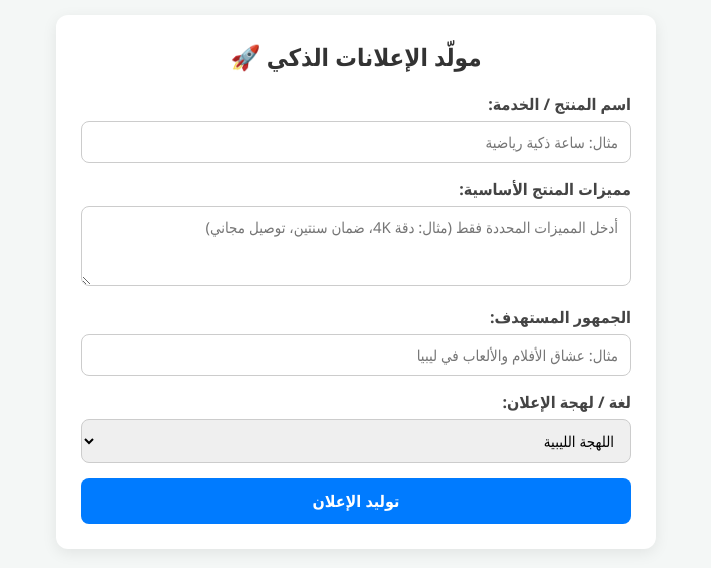
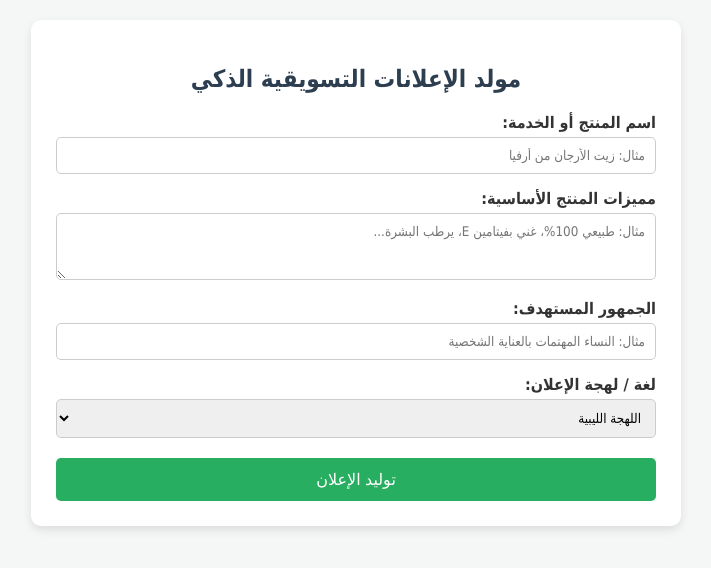
Before and after one commit to abdowon9213-lgtm/ai-affiliate-api, a plain HTML site: page index.html in a window 1280 px wide. Shown: the whole page, without its empty margins (284-995 px from the left). Drawn offline with Linux system fonts and the light colour scheme.

Commit message:
Update index.html

```diff
--- a/index.html
+++ b/index.html
@@ -3,63 +3,94 @@
 <head>
     <meta charset="UTF-8">
     <meta name="viewport" content="width=device-width, initial-scale=1.0">
-    <title>مولّد الإعلانات الذكي</title>
+    <title>مولد الإعلانات الذكي</title>
     <style>
-        * { box-sizing: border-box; font-family: 'Segoe UI', Tahoma, Geneva, Verdana, sans-serif; }
-        body { background-color: #f4f7f6; margin: 0; padding: 15px; display: flex; justify-content: center; }
-        .container { width: 100%; max-width: 600px; background: #ffffff; padding: 25px; border-radius: 12px; box-shadow: 0 4px 15px rgba(0,0,0,0.08); }
-        h2 { text-align: center; color: #333; margin-top: 0; }
-        .form-group { margin-bottom: 15px; }
-        label { display: block; margin-bottom: 6px; font-weight: bold; color: #444; }
-        input[type="text"], textarea, select { width: 100%; padding: 10px 12px; border: 1px solid #ccc; border-radius: 8px; font-size: 15px; }
-        textarea { resize: vertical; min-height: 80px; }
-        button.btn-submit { width: 100%; background-color: #007bff; color: white; padding: 12px; border: none; border-radius: 8px; font-size: 16px; cursor: pointer; font-weight: bold; }
-        button.btn-submit:hover { background-color: #0056b3; }
-        .result-box { margin-top: 20px; display: none; background: #f8f9fa; border: 1px solid #e9ecef; border-radius: 8px; padding: 15px; position: relative; }
-        .result-text { white-space: pre-wrap; word-break: break-word; color: #212529; font-size: 15px; line-height: 1.6; margin-top: 25px; }
-        .btn-copy { position: absolute; top: 10px; left: 10px; background-color: #28a745; color: white; border: none; padding: 6px 12px; border-radius: 5px; cursor: pointer; font-size: 13px; }
-        .btn-copy:hover { background-color: #218838; }
-        .loading { text-align: center; color: #007bff; font-weight: bold; display: none; margin-top: 15px; }
+        body {
+            font-family: Tahoma, sans-serif;
+            background-color: #f4f7f6;
+            margin: 0;
+            padding: 20px;
+            color: #333;
+        }
+        .container {
+            max-width: 600px;
+            margin: 0 auto;
+            background: #fff;
+            padding: 25px;
+            border-radius: 10px;
+            box-shadow: 0 4px 10px rgba(0,0,0,0.1);
+        }
+        h2 {
+            text-align: center;
+            color: #2c3e50;
+        }
+        label {
+            display: block;
+            margin-top: 15px;
+            font-weight: bold;
+        }
+        input, textarea, select {
+            width: 100%;
+            padding: 10px;
+            margin-top: 5px;
+            border: 1px solid #ccc;
+            border-radius: 5px;
+            box-sizing: border-box;
+            font-family: inherit;
+        }
+        button {
+            width: 100%;
+            background-color: #27ae60;
+            color: white;
+            padding: 12px;
+            border: none;
+            border-radius: 5px;
+            font-size: 16px;
+            cursor: pointer;
+            margin-top: 20px;
+        }
+        button:hover {
+            background-color: #219653;
+        }
+        .result-box {
+            margin-top: 25px;
+            padding: 15px;
+            background: #e8f8f5;
+            border: 1px solid #a3e4d7;
+            border-radius: 5px;
+            white-space: pre-wrap;
+        }
     </style>
 </head>
 <body>
 
 <div class="container">
-    <h2>مولّد الإعلانات الذكي 🚀</h2>
+    <h2>مولد الإعلانات التسويقية الذكي</h2>
 
     <form id="adForm">
-        <div class="form-group">
-            <label for="product_name">اسم المنتج / الخدمة:</label>
-            <input type="text" id="product_name" placeholder="مثال: ساعة ذكية رياضية" required>
-        </div>
+        <label for="product_name">اسم المنتج أو الخدمة:</label>
+        <input type="text" id="product_name" name="product_name" required placeholder="مثال: زيت الأرجان من أرفيا">
 
-        <div class="form-group">
         <label for="features">مميزات المنتج الأساسية:</label>
-            <textarea id="features" placeholder="أدخل المميزات المحددة فقط (مثال: دقة 4K، ضمان سنتين، توصيل مجاني)" required></textarea>
-        </div>
+        <textarea id="features" name="features" rows="3" required placeholder="مثال: طبيعي 100%، غني بفيتامين E، يرطب البشرة..."></textarea>
 
-        <div class="form-group">
         <label for="target_audience">الجمهور المستهدف:</label>
-            <input type="text" id="target_audience" placeholder="مثال: عشاق الأفلام والألعاب في ليبيا" required>
-        </div>
+        <input type="text" id="target_audience" name="target_audience" required placeholder="مثال: النساء المهتمات بالعناية الشخصية">
 
-        <div class="form-group">
         <label for="language">لغة / لهجة الإعلان:</label>
-            <select id="language">
+        <select id="language" name="language">
             <option value="ar_ly">اللهجة الليبية</option>
+            <option value="ar_sa">اللهجة السعودية</option>
             <option value="ar_msa">العربية الفصحى</option>
-                <option value="en">الإنجليزية (English)</option>
+            <option value="en">English</option>
         </select>
-        </div>
 
-        <button type="submit" class="btn-submit">توليد الإعلان</button>
+        <button type="submit" id="submitBtn">توليد الإعلان</button>
     </form>
 
-    <div class="loading" id="loadingText">جاري كتابة الإعلان... ⏳</div>
-
-    <div class="result-box" id="resultBox">
-        <button class="btn-copy" onclick="copyAd()">نسخ الإعلان 📋</button>
-        <div class="result-text" id="adOutput"></div>
+    <div id="resultContainer" style="display:none;">
+        <h3 style="margin-top: 20px; color: #2c3e50;">الإعلان الناتج:</h3>
+        <div class="result-box" id="adResult"></div>
     </div>
 </div>
 
@@ -67,12 +98,13 @@
     document.getElementById('adForm').addEventListener('submit', async function(e) {
         e.preventDefault();
 
-    const loadingText = document.getElementById('loadingText');
-    const resultBox = document.getElementById('resultBox');
-    const adOutput = document.getElementById('adOutput');
+        const submitBtn = document.getElementById('submitBtn');
+        const resultContainer = document.getElementById('resultContainer');
+        const adResult = document.getElementById('adResult');
 
-    loadingText.style.display = 'block';
-    resultBox.style.display = 'none';
+        submitBtn.disabled = true;
+        submitBtn.textContent = 'جاري التوليد...';
+        resultContainer.style.display = 'none';
 
         const payload = {
             product_name: document.getElementById('product_name').value,
@@ -84,31 +116,27 @@ document.getElementById('adForm').addEventListener('submit', async function(e) {
         try {
             const response = await fetch('/api/v1/generate-ads', {
                 method: 'POST',
-            headers: { 'Content-Type': 'application/json' },
+                headers: {
+                    'Content-Type': 'application/json'
+                },
                 body: JSON.stringify(payload)
             });
 
             const data = await response.json();
 
             if (response.ok && data.success) {
-            adOutput.textContent = data.ad;
-            resultBox.style.display = 'block';
+                adResult.textContent = data.ad;
+                resultContainer.style.display = 'block';
             } else {
-            alert('حدث خطأ: ' + (data.error || 'تعذر توليد الإعلان'));
+                alert(data.detail || 'حدث خطأ أثناء توليد الإعلان.');
             }
-    } catch (err) {
-        alert('تعذر الاتصال بالسيرفر');
+        } catch (error) {
+            alert('تعذر الاتصال بالخادم. تحقق من اتصال الإنترنت.');
         } finally {
-        loadingText.style.display = 'none';
+            submitBtn.disabled = false;
+            submitBtn.textContent = 'توليد الإعلان';
         }
     });
-
-function copyAd() {
-    const text = document.getElementById('adOutput').textContent;
-    navigator.clipboard.writeText(text).then(() => {
-        alert('تم نسخ الإعلان إلى الحافظة بنجاح! 📋');
-    });
-}
 </script>
 
 </body>
```
Lines whose indentation alone changed are shown as unchanged.
